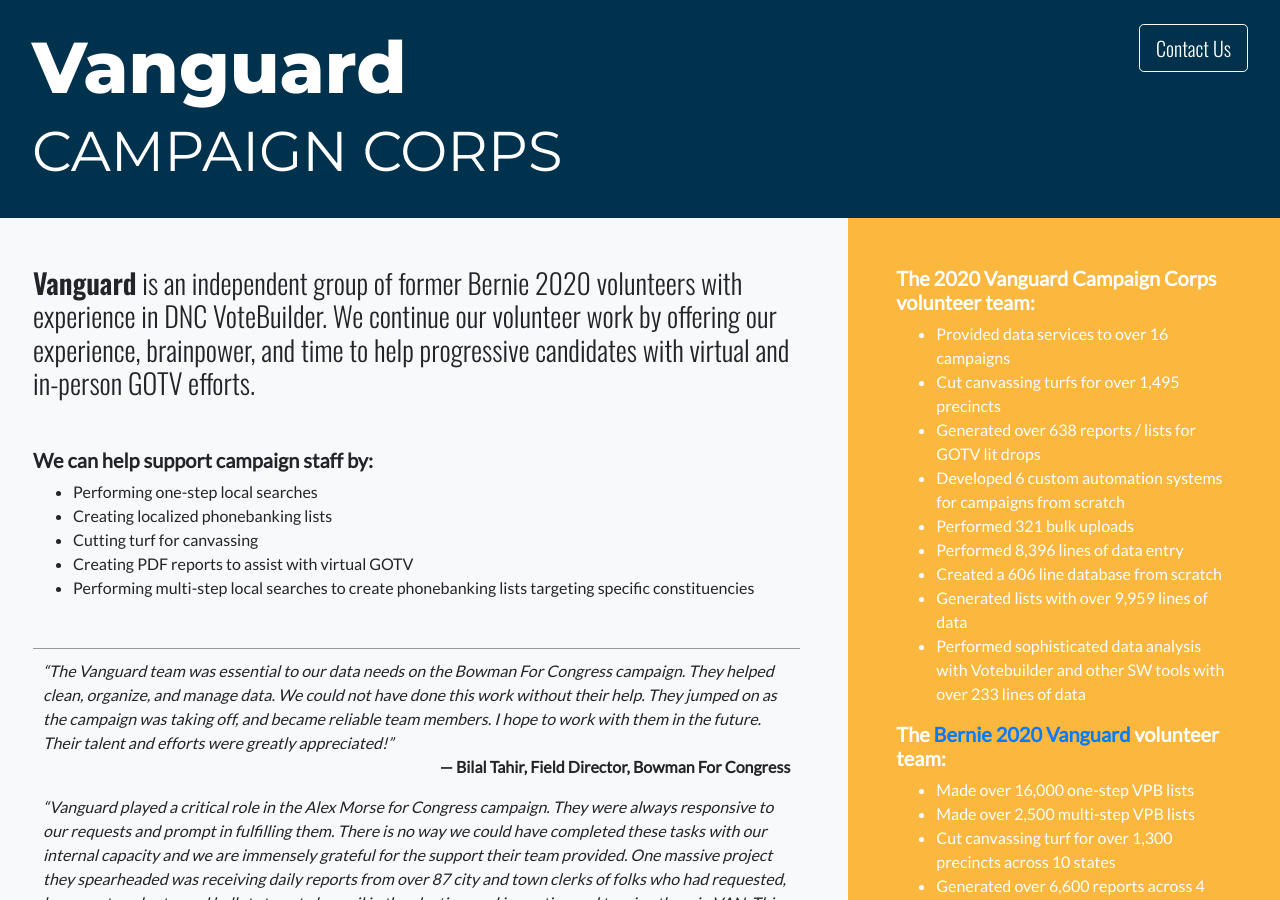
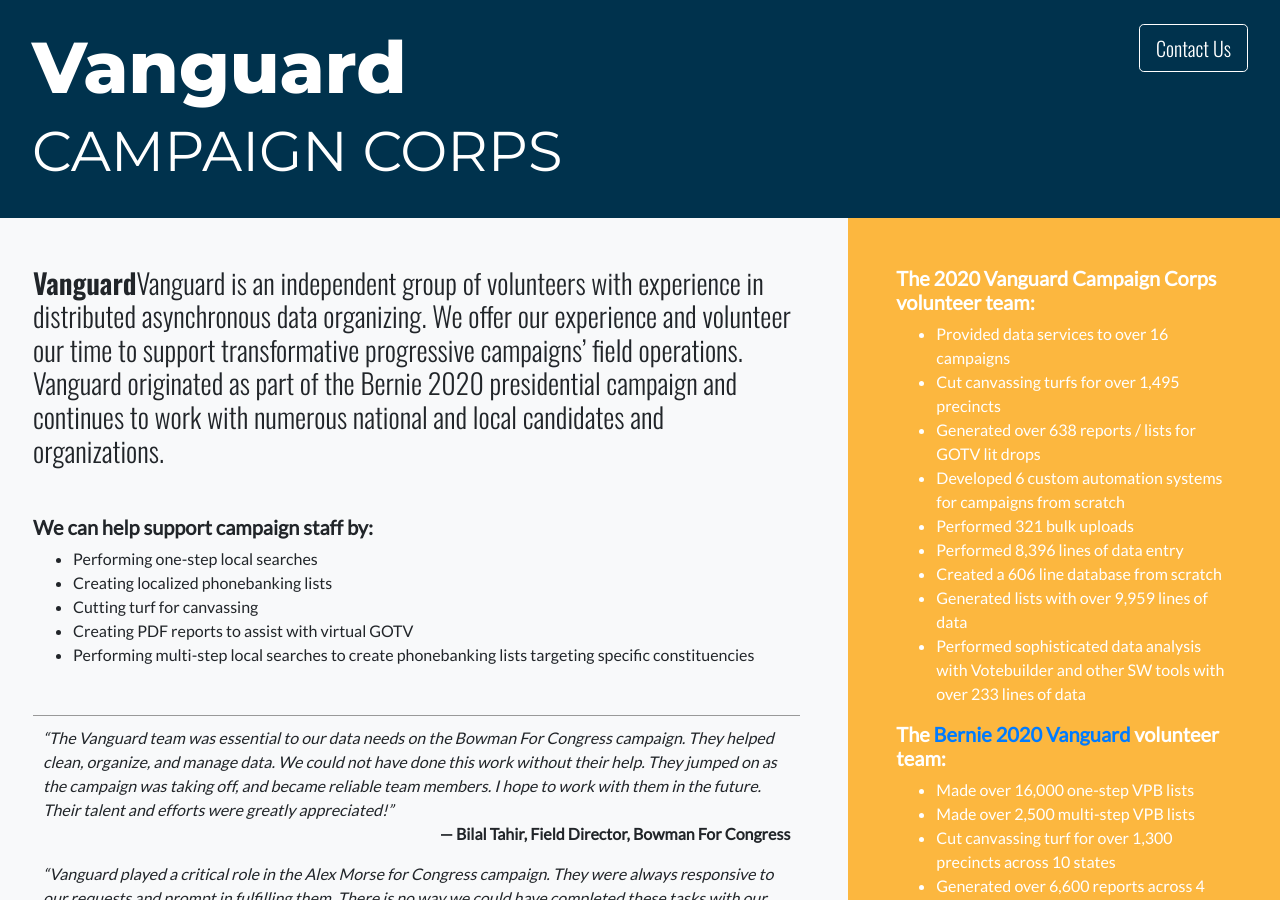
Before and after one commit to orgvanize/orgvanize.github.io, a Jekyll site: the page built from index.md, in a window 1280 px wide and 900 px high. Built offline with Jekyll 4.4.1, drawn with Linux system fonts in a browser that asks for light colours.

Commit message:
index.md: Wordsmithing from 28 April team working meeting

```diff
--- a/index.md
+++ b/index.md
@@ -17,7 +17,7 @@ layout: default
 </div>
 <div class="row mr-0">
     <div class="col-md-8 p-5 bg-light">
-        <h3 style="font-family: Oswald;" class="mb-5"><strong>Vanguard</strong> is an independent group of former Bernie 2020 volunteers with experience in DNC VoteBuilder. We continue our volunteer work by offering our experience, brainpower, and time to help progressive candidates with virtual and in-person GOTV efforts.</h3>
+        <h3 style="font-family: Oswald;" class="mb-5"><strong>Vanguard</strong>Vanguard is an independent group of volunteers with experience in distributed asynchronous data organizing. We offer our experience and volunteer our time to support transformative progressive campaigns’ field operations. Vanguard originated as part of the Bernie 2020 presidential campaign and continues to work with numerous national and local candidates and organizations.</h3>
         <h5 class="font-weight-bold">We can help support campaign staff by:</h5>
         <ul class="mb-5">
             <li>Performing one-step local searches</li>
```
